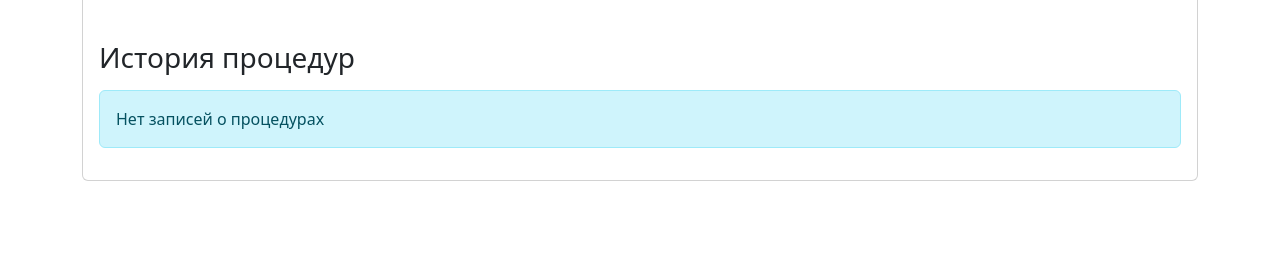
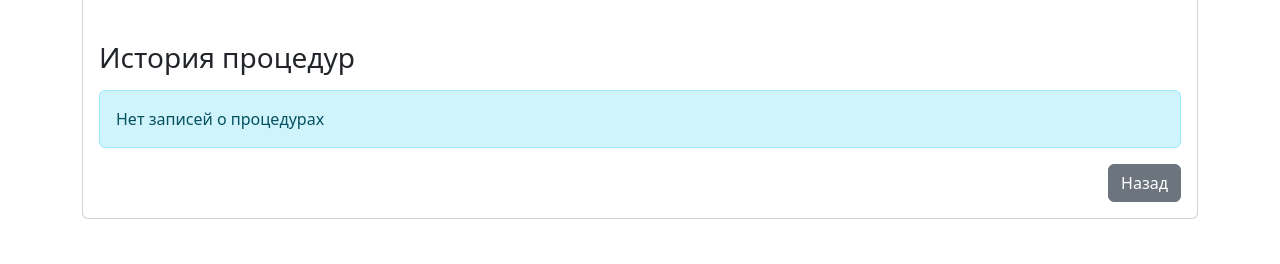
Before and after one commit to FooMaa/Test-Zoo, a Django app: template animals/templates/animals/animal_detail.html in a window 1280 px wide. Shown: the part 254-518 px from the top of the page. Run offline with Django 4.2, Linux system fonts and the light colour scheme; the template is opened without the code that fills it, so the values that code supplies are empty.

Commit message:
Кнопка назад в просмотре инфы о животном

```diff
--- a/animals/templates/animals/animal_detail.html
+++ b/animals/templates/animals/animal_detail.html
@@ -46,6 +46,11 @@
         {% else %}
         <div class="alert alert-info">Нет записей о процедурах</div>
         {% endif %}
+
+        <div class="d-grid gap-2 d-md-flex justify-content-md-end">
+{#            <button onclick="window.history.back()" class="btn btn-secondary">Назад</button>#}
+            <a href="/" class="btn btn-secondary">Назад</a>
+        </div>
     </div>
 </div>
 {% endblock %}
```
